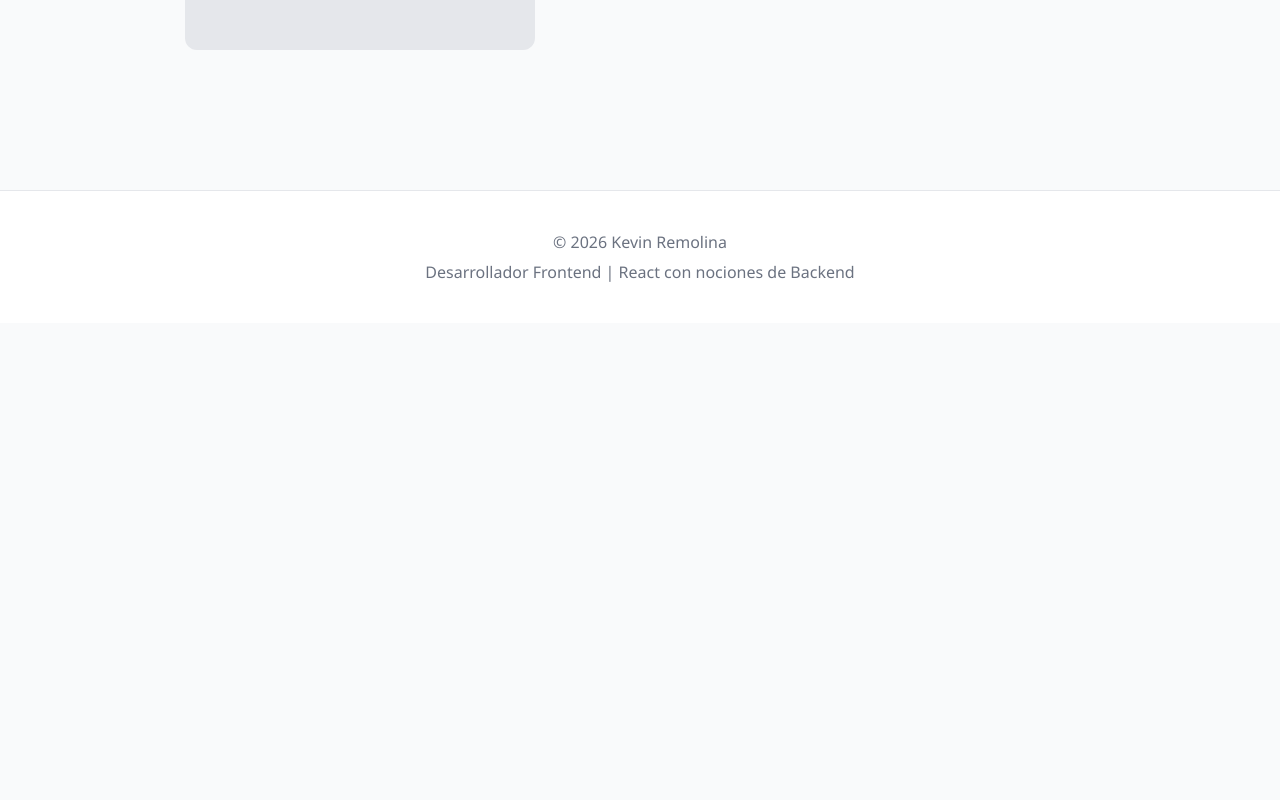
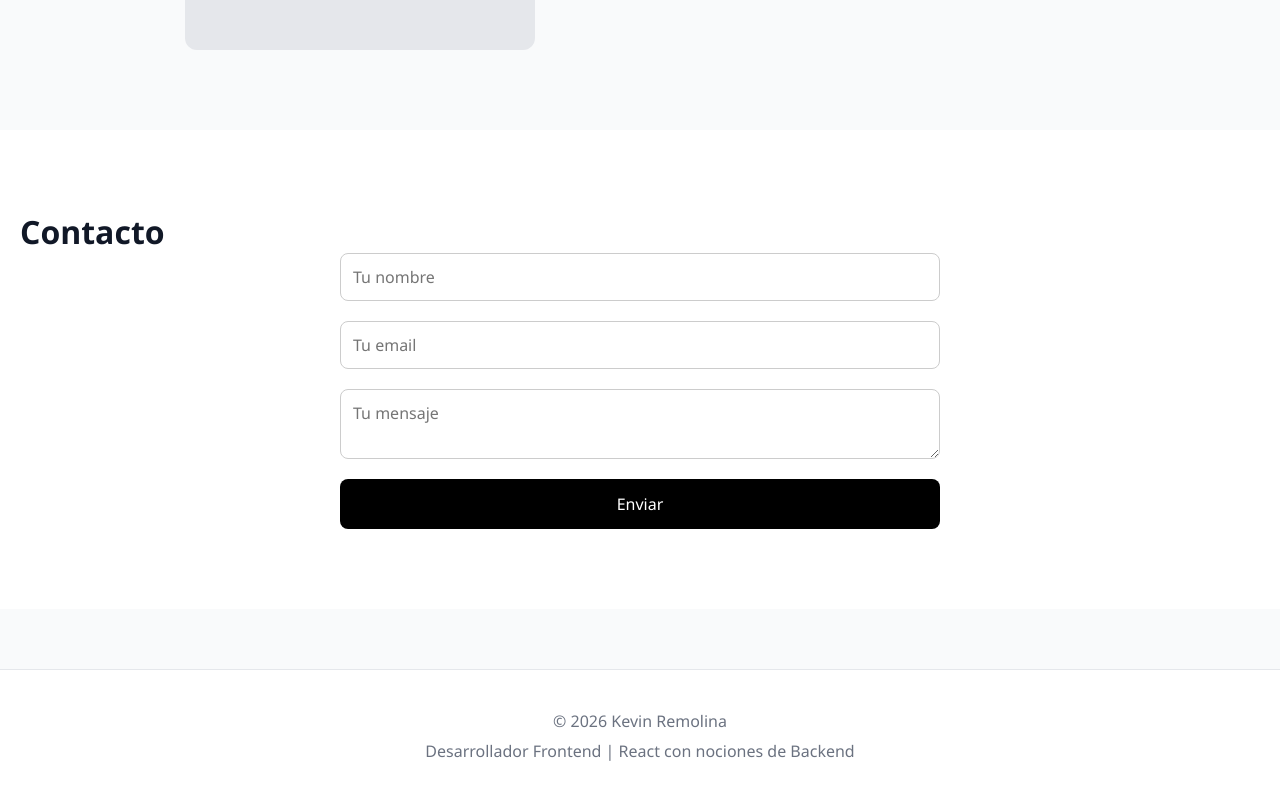
Before and after one commit to KevinRemolina/landing-page-react, a React (Vite) app: page / in a window 1280 px wide. Shown: the part 1555-2355 px from the top of the page. Before the commit the page ends 1878 px from the top, so only its background shows below. Built offline with nearby package versions, Linux system fonts and the light colour scheme.

Commit message:
add a contact form using a react states

```diff
--- a/src/App.jsx
+++ b/src/App.jsx
@@ -2,6 +2,7 @@ import Navbar from "./components/Navbar"
 import Hero from "./components/Hero"
 import Services from "./components/services"
 import About from "./components/about"
+import Contact from "./components/Contact"
 import Footer from "./components/Footer"
 
 
@@ -12,6 +13,7 @@ function App() {
       <Hero />
       <Services />
       <About />
+      <Contact />
       <Footer />
     </>
   )
--- /dev/null
+++ b/src/components/Contact.jsx
@@ -0,0 +1,106 @@
+import { useState, useEffect } from "react"
+
+function Contact() {
+
+const [success, setSuccess] = useState(false)
+const [error, setError] = useState("")
+
+const [loading, setLoading] = useState(false)
+
+const [formData, setFormData] = useState({
+  name: "",
+  email: "",
+  message: ""
+})
+
+const handleChange = (e) => {
+  const { name, value } = e.target
+
+  setFormData(prev => ({
+    ...prev,
+    [name]: value
+  }))
+}
+
+const validateEmail = (email) => {
+  return /^[^\s@]+@[^\s@]+\.[^\s@]+$/.test(email)
+}
+
+const handleSubmit = (e) => {
+  e.preventDefault()
+
+  if (!formData.name || !formData.email || !formData.message) {
+    setError("Todos los campos son obligatorios.")
+    return
+  }
+
+  if (!validateEmail(formData.email)) {
+    setError("El correo electrónico no es válido.")
+    return
+  }
+
+  setError("")
+  setLoading(true)
+
+  setTimeout(() => {
+    setLoading(false)
+    setSuccess(true)
+    setFormData({
+      name: "",
+      email: "",
+      message: ""
+    })
+  }, 1500)
+}
+
+useEffect(() => {
+  if (success) {
+    const timer = setTimeout(() => {
+      setSuccess(false)
+    }, 3000)
+
+    return () => clearTimeout(timer)
+  }
+}, [success])
+
+return (
+    <section className="contact">
+      <h2>Contacto</h2>
+
+      <form onSubmit={handleSubmit}>
+
+  <input
+    type="text"
+    name="name"
+    placeholder="Tu nombre"
+    value={formData.name}
+    onChange={handleChange}
+  />
+
+  <input
+    type="email"
+    name="email"
+    placeholder="Tu email"
+    value={formData.email}
+    onChange={handleChange}
+  />
+
+  <textarea
+    name="message"
+    placeholder="Tu mensaje"
+    value={formData.message}
+    onChange={handleChange}
+  />
+
+    <button type="submit" disabled={loading}>
+    {loading ? "Enviando..." : "Enviar"}
+    </button>
+    {error && <p className="error">{error}</p>}
+    {success && <p className="success">Mensaje enviado correctamente.</p>}
+
+</form>
+    </section>
+  )
+}
+
+export default Contact
--- a/src/styles.css
+++ b/src/styles.css
@@ -54,6 +54,18 @@ footer {
 
 footer p:first-child {
   margin-bottom: 8px;
+}
+
+.contact input:focus,
+.contact textarea:focus {
+  outline: none;
+  border: 1px solid black;
+  box-shadow: 0 0 0 3px rgba(0,0,0,0.1);
+}
+
+.contact button:disabled {
+  opacity: 0.6;
+  cursor: not-allowed;
 }
 
 .hero {
@@ -180,6 +192,42 @@ footer p:first-child {
   color: #4b5563;
 }
 
+.contact {
+  padding: 80px 20px;
+  background-color: #ffffff;
+}
+
+.contact form {
+  max-width: 600px;
+  margin: 0 auto;
+  display: flex;
+  flex-direction: column;
+  gap: 20px;
+}
+
+.contact input,
+.contact textarea {
+  padding: 12px;
+  border-radius: 8px;
+  border: 1px solid #ccc;
+  font-size: 1rem;
+}
+
+.contact button {
+  padding: 14px;
+  border-radius: 8px;
+  border: none;
+  background: black;
+  color: white;
+  font-size: 1rem;
+  cursor: pointer;
+  transition: 0.3s ease;
+}
+
+.contact button:hover {
+  transform: translateY(-3px);
+}
+
 @media (max-width: 768px) {
 
   .hero {
```
